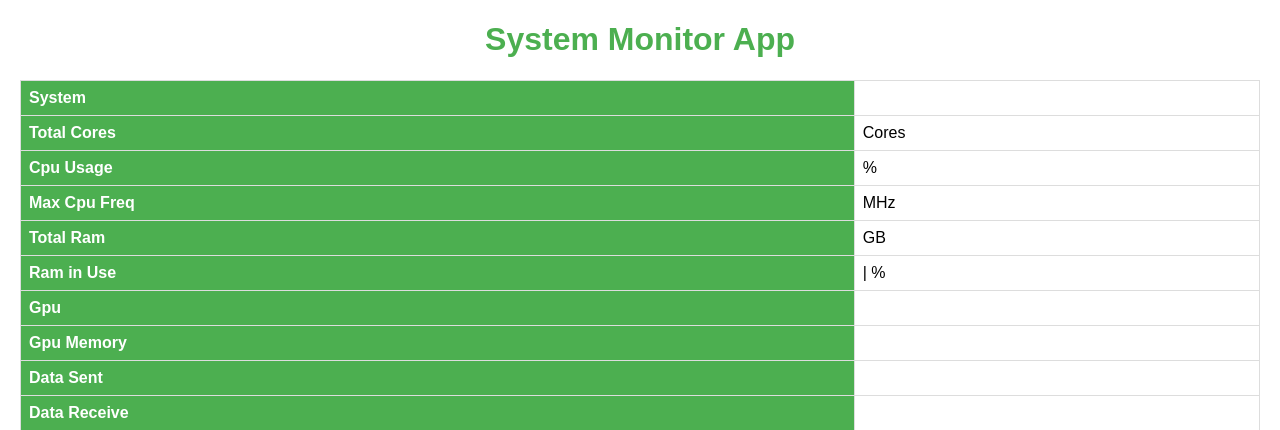
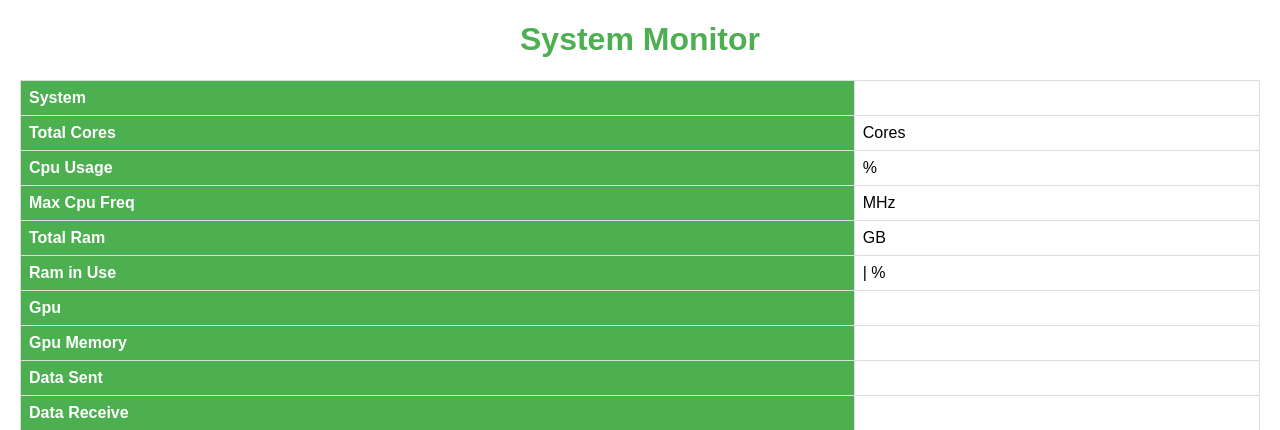
Before and after one commit to RamTati29/flask-system-monitor, a Flask app: template templates/index.html in a window 1280 px wide. Shown: the top 430 px of the page. Run offline with Flask 3, Linux system fonts and the light colour scheme; the template is opened without the code that fills it, so the values that code supplies are empty.

Commit message:
update heading

```diff
--- a/templates/index.html
+++ b/templates/index.html
@@ -30,7 +30,7 @@
 </head>
 <body>
     <center>
-    <h1>System Monitor App</h1>
+    <h1>System Monitor</h1>
     <table>
         <tr>
             <th>System</th>
```
